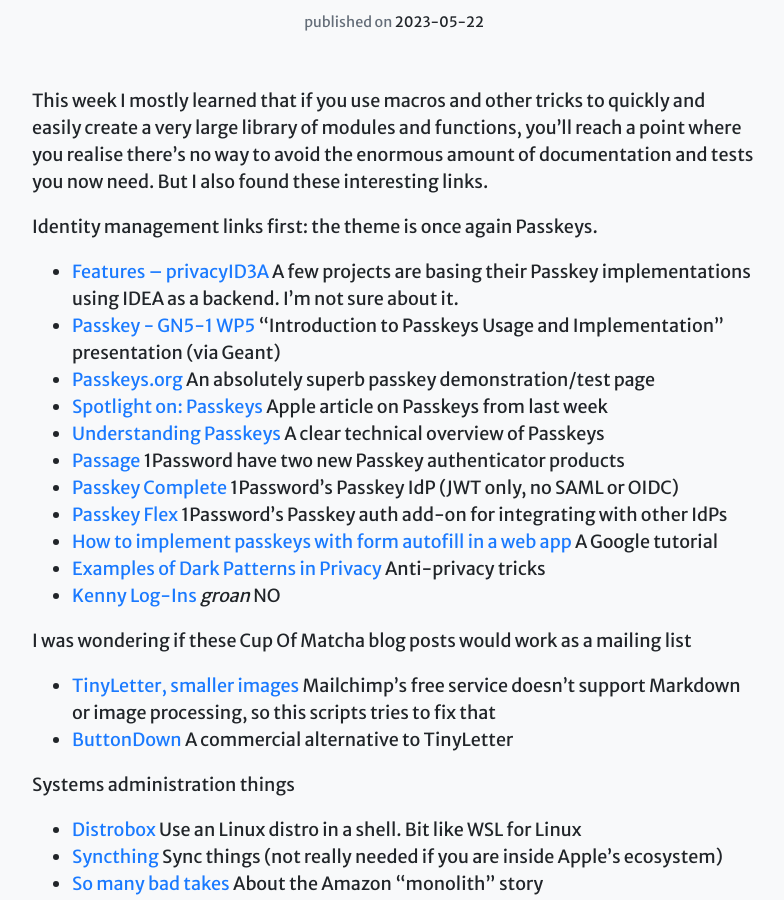
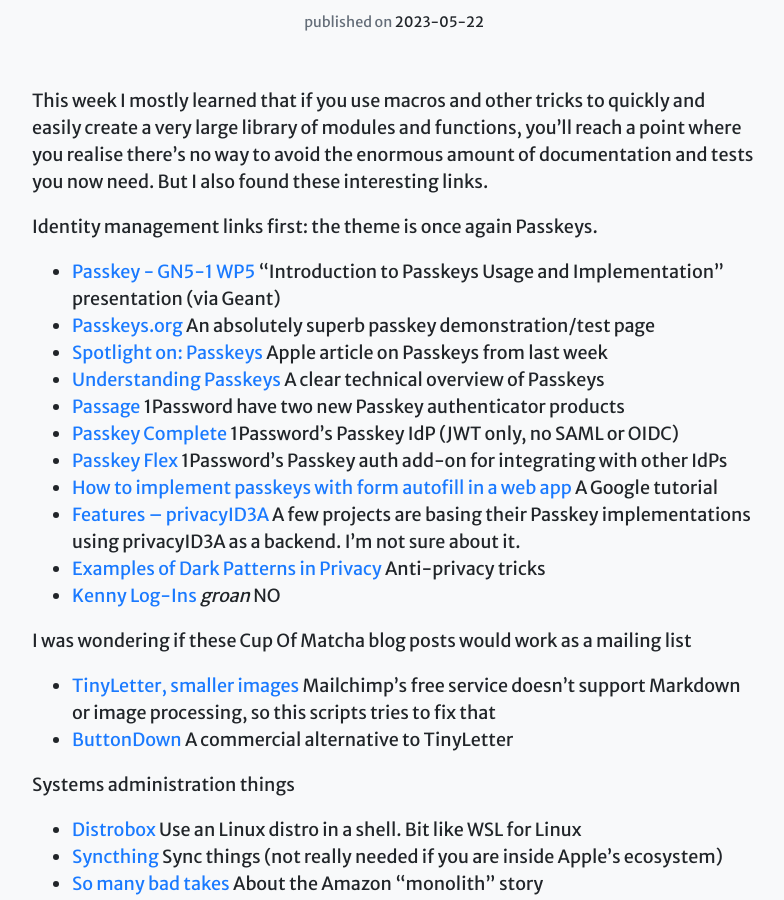
Before and after one commit to Digital-Identity-Labs/digital-identity-labs.github.io, a Jekyll site: the page built from _posts/2023-05-22-com9.markdown, in a window 1280 px wide and 900 px high, scrolled down 572 px. Shown: the whole window, without its empty margins (246-1030 px from the left). Built offline with Jekyll 4.4.1, drawn with Linux system fonts in a browser that asks for light colours; comment, search, counter and statistics services are not loaded; some of the changed lines change nothing that is shown.

Commit message:
Let's not dunk on a project as the first line

```diff
--- a/_posts/2023-05-22-com9.markdown
+++ b/_posts/2023-05-22-com9.markdown
@@ -15,7 +15,6 @@
 
 Identity management links first: the theme is once again Passkeys.
 
-* [Features – privacyID3A](https://www.privacyidea.org/about/features/) A few projects are basing their Passkey implementations using IDEA as a backend. I'm not sure about it.
 * [Passkey - GN5-1 WP5](https://wiki.geant.org/display/GWP5/Passkey?preview=/589070371/633276338/Introduction%20to%20Passkeys%20Usage%20and%20Implementation.pdf) "Introduction to Passkeys Usage and Implementation" presentation (via Geant)
 * [Passkeys.org](https://passkey.org/) An absolutely superb passkey demonstration/test page
 * [Spotlight on: Passkeys](https://developer.apple.com/news/?id=mgdnfp8w) Apple article on Passkeys from last week
@@ -24,6 +23,7 @@
 * [Passkey Complete](https://passage.1password.com/product/passkey-complete) 1Password's Passkey IdP (JWT only, no SAML or OIDC)
 * [Passkey Flex](https://passage.1password.com/product/passkey-flex) 1Password's Passkey auth add-on for integrating with other IdPs
 * [How to implement passkeys with form autofill in a web app](https://www.youtube.com/watch?v=_qSCYiU_Yr4) A Google tutorial
+* [Features – privacyID3A](https://www.privacyidea.org/about/features/) A few projects are basing their Passkey implementations using privacyID3A as a backend. I'm not sure about it.
 * [Examples of Dark Patterns in Privacy](https://luiza.medium.com/examples-of-dark-patterns-in-privacy-3c2baa865378) Anti-privacy tricks
 * [Kenny Log-Ins](https://www.kennylog-in.com/) *groan* NO
 
```
